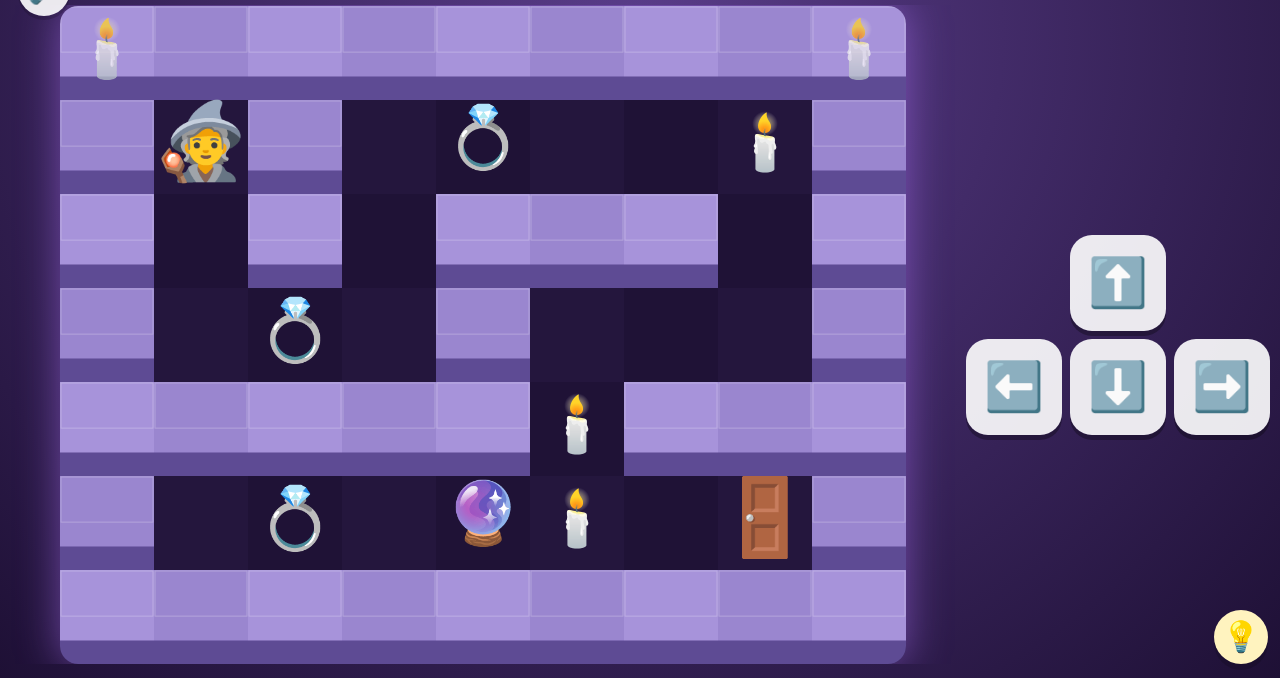
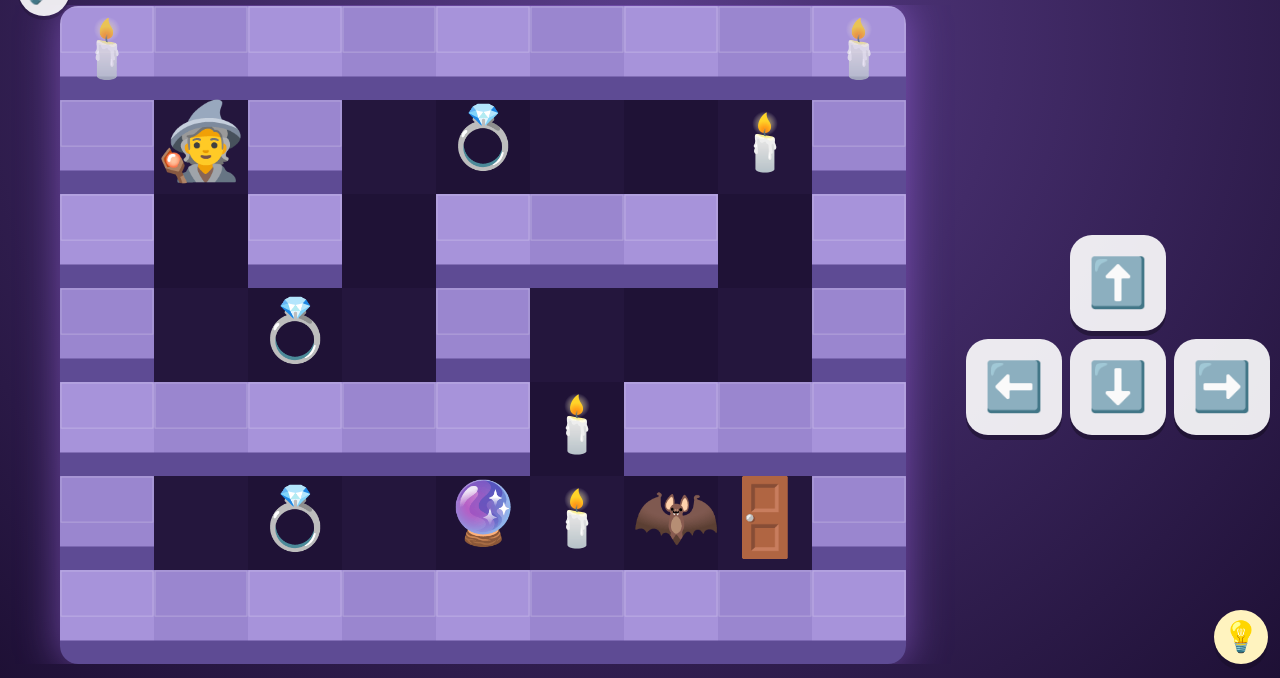
Before and after one commit to sajirK/petits-jeux, a website: page games/tresors/index.html in a window 1280 px wide. Shown: the part 122-800 px from the top of the page. Drawn offline with Linux system fonts and the light colour scheme.

Commit message:
Rétablit le défi des chauves-souris

```diff
--- a/games/tresors/index.html
+++ b/games/tresors/index.html
@@ -81,7 +81,7 @@
     const canvas = document.getElementById("c");
     const ctx = canvas.getContext("2d");
     const wrap = document.getElementById("wrap");
-    let level = 1, cols, rows, grid, gems, bats, torches, door, hero, S, totalGems = 0, doorOpen = false, busy = false;
+    let level = 1, cols, rows, grid, gems, bats, torches, door, hero, S, totalGems = 0, doorOpen = false, busy = false, batCooldown = 0;
     const GEMS = ["💎", "💍", "👑", "🔮", "⭐", "🪙"];
 
     // Labyrinthe généré au hasard, avec des passages en plus pour que ce soit facile
@@ -120,18 +120,20 @@
       rows = grid.length; cols = grid[0].length;
       const free = [];
       for (let y = 0; y < rows; y++) for (let x = 0; x < cols; x++) if (!grid[y][x]) free.push([x, y]);
-      hero = { x: 1, y: 1, px: 1, py: 1 };
+      hero = { x: 1, y: 1, px: 1, py: 1, lastX: 1, lastY: 1 };
       door = { x: cols - 2, y: rows - 2 };
       const far = free.filter(([x, y]) => x + y > 4 && !(x === door.x && y === door.y));
       const picks = shuffle(far);
       gems = picks.slice(0, 3 + level).map(([x, y]) => ({ x, y, e: pick(GEMS) }));
       torches = picks.slice(3 + level, 6 + level).map(([x, y]) => ({ x, y, lit: false }));
-      // Les premiers niveaux restent dégagés. Plus tard, les chauves-souris
-      // décorent le labyrinthe sans renvoyer le joueur au départ.
+      // Une chauve-souris apparaît dès le premier niveau, puis leur nombre
+      // augmente doucement. Elles patrouillent dans des couloirs libres.
       bats = [];
-      const corridors = level >= 3 ? picks.slice(10) : [];
+      batCooldown = 0;
+      const batCount = Math.min(1 + Math.floor(level / 3), 3);
+      const corridors = picks.slice(10);
       for (const [x, y] of corridors) {
-        if (bats.length >= Math.min(level - 2, 2)) break;
+        if (bats.length >= batCount) break;
         const horiz = !grid[y][x - 1] && !grid[y][x + 1];
         const vert = !grid[y - 1]?.[x] && !grid[y + 1]?.[x];
         if (horiz || vert) bats.push({ x, y, px: x, py: y, dx: horiz ? 1 : 0, dy: horiz ? 0 : 1, timer: 0 });
@@ -181,6 +183,7 @@
       const [dx, dy] = DIRS[dir];
       const nx = hero.x + dx, ny = hero.y + dy;
       if (grid[ny]?.[nx] !== 0) { sounds.slide(220, 150, 0.08, 0.12); return; }
+      hero.lastX = hero.x; hero.lastY = hero.y;
       hero.x = nx; hero.y = ny;
       sounds.slide(500, 420, 0.04, 0.06);
       const gi = gems.findIndex((g) => g.x === nx && g.y === ny);
@@ -220,6 +223,7 @@
     function loop(now) {
       const dt = Math.min(0.05, (now - last) / 1000);
       last = now; t += dt;
+      batCooldown = Math.max(0, batCooldown - dt);
       if (held) { repeatTimer -= dt; if (repeatTimer <= 0) { step(held); repeatTimer = 0.17; } }
       // animation douce du héros
       hero.px += (hero.x - hero.px) * Math.min(1, dt * 18);
@@ -234,6 +238,13 @@
         }
         b.px += (b.x - b.px) * Math.min(1, dt * 6);
         b.py += (b.y - b.py) * Math.min(1, dt * 6);
+        if (!busy && batCooldown === 0 && Math.hypot(b.px - hero.px, b.py - hero.py) < 0.55) {
+          batCooldown = 1.2;
+          hero.x = hero.lastX; hero.y = hero.lastY;
+          sounds.wrong();
+          say("Oups ! La chauve-souris te repousse d'une case. Tu gardes tes trésors !");
+          break;
+        }
       }
       draw();
       requestAnimationFrame(loop);
@@ -289,7 +300,7 @@
 
     build();
     requestAnimationFrame(loop);
-    setTimeout(() => say("Glisse ton doigt pour avancer, allumer les torches et ramasser les trésors !"), 600);
+    setTimeout(() => say("Glisse ton doigt pour avancer, ramasser les trésors et éviter les chauves-souris !"), 600);
   </script>
 </body>
 </html>
```
